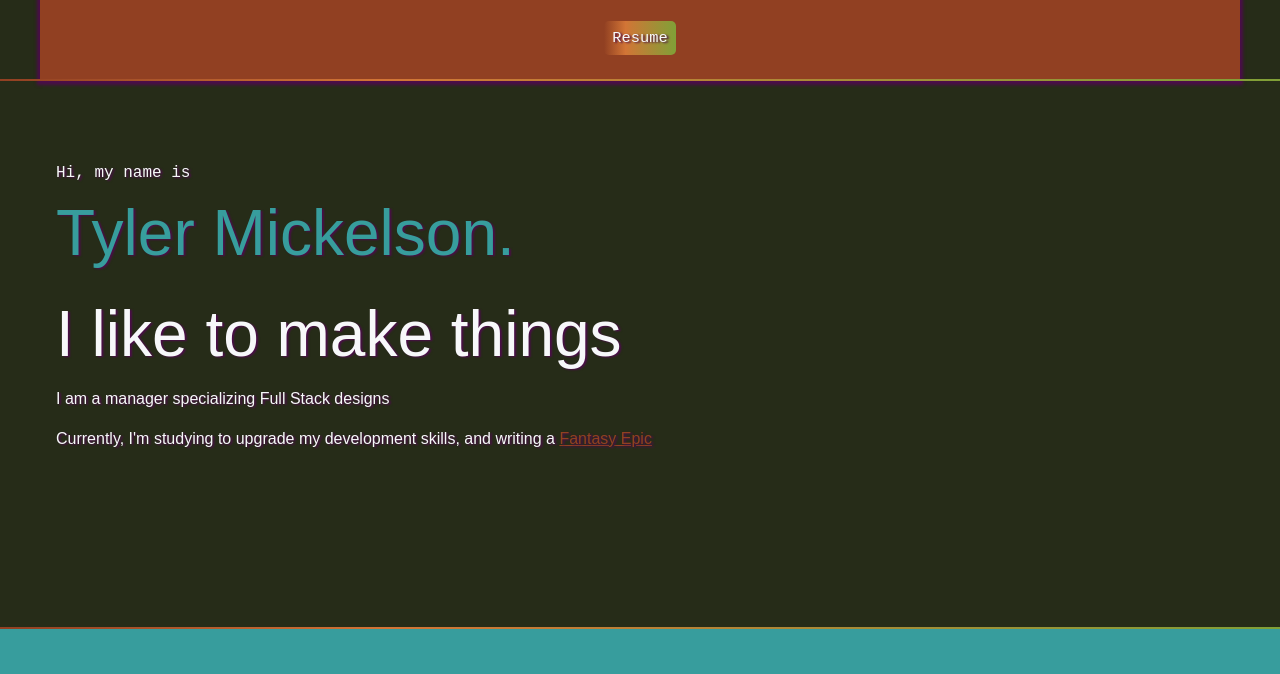
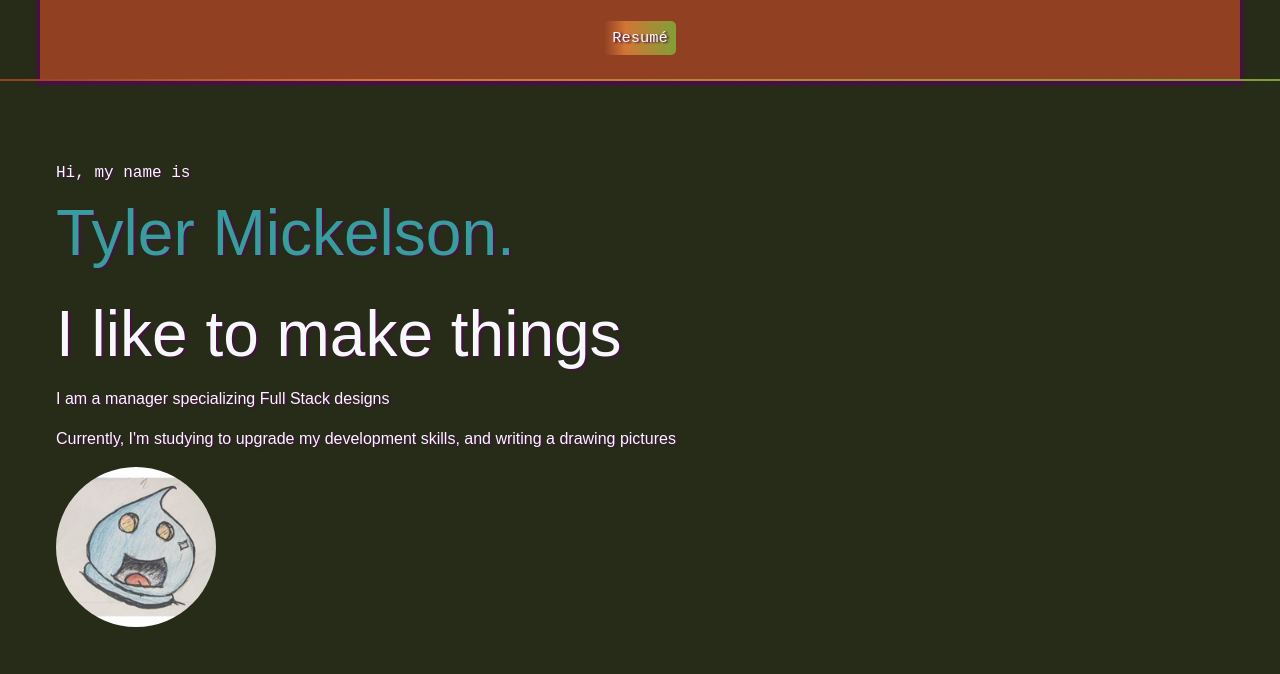
Before and after one commit to PenguinsTemplar/Portfolio, a plain HTML site: page index.html in a window 1280 px wide. Shown: the part 114-788 px from the top of the page. Drawn offline with Linux system fonts and the light colour scheme.

Commit message:
content updates, swapped out url link for a image, added Jeopardy project

```diff
--- a/app.css
+++ b/app.css
@@ -146,6 +146,11 @@ nav a:hover {
 #intro h2 {
 	font-size: 4rem;
 	font-weight: normal;
+}
+#introImg{
+	width: 10rem;
+	border-radius: 50%;
+	ju
 }
 /* Contact Section */
 #contact {
--- a/index.html
+++ b/index.html
@@ -22,7 +22,7 @@
 				<li><a href="#contact">Contact</a></li>
 				<li><a href="https://www.linkedin.com/in/tyler-mickelson-0854b592/" class="button"><i class="fa-brands fa-linkedin" aria-hidden="true"></i><span class="sr-only">LinkedIn</span></a></li>
 				<li><a href="https://github.com/PenguinsTemplar" class="button"><i class="fa-brands fa-square-github"aria-hidden="true"></i><span class="sr-only">GitHub</a></li>
-				<li><a href="probably some file shareing thinger.  set security" class="button">Resume</a></li>
+				<li><a href="probably some file shareing thinger.  set security" class="button">Resumé</a></li>
 			</ul>
 		</nav>
 									<!-- Color 	 -->
@@ -32,10 +32,12 @@
 			<p class="name">Hi, my name is <span>Tyler Mickelson.</span></p>
 			<h2>I like to make things</h2>
 			<p>I am a manager specializing Full Stack designs</p>
+
 			<p>
 				Currently, I'm studying to upgrade my development skills, and writing a
-				<a id="book" href="https://sanguine-saga.com">Fantasy Epic</a>
+				drawing pictures
 			</p>
+			<img id="introImg" src="/assets/SlimeCard.jpg" alt="Blue Slime Creature">
 </section>
 																			<!-- Color -->
 <div class="gradient"></div>
```
Also changed, not shown: projects.html (+4 -3 lines), assets/SlimeCard.jpg (added), assets/jeopardy.png (added).
